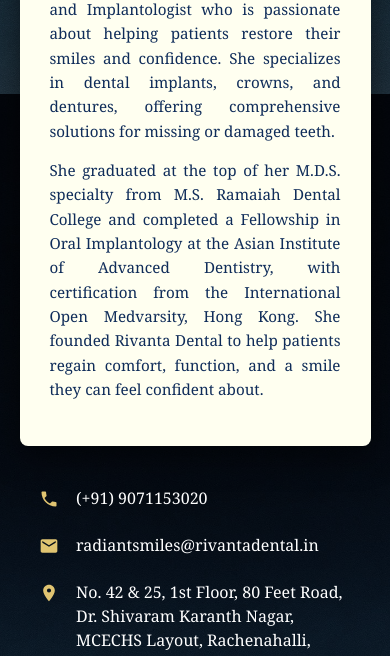
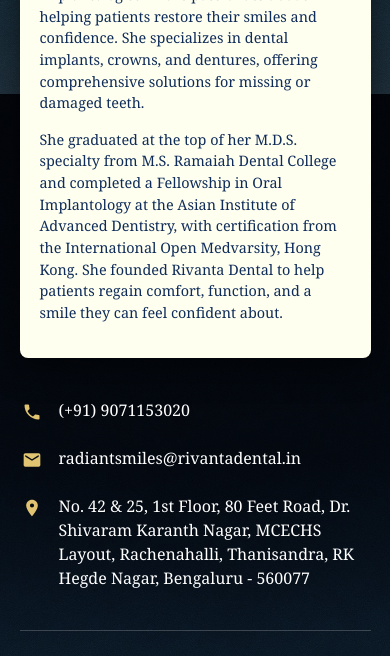
Before and after one commit to naveen-kulkarni0/ideal-fiesta, a plain HTML site: page index.html in a window 390 px wide. Shown: the part 750-1406 px from the top of the page. Drawn offline with Linux system fonts and the light colour scheme.

Commit message:
Fixing the text alignment (#2)
* Setting the font

* fixing maps url

```diff
--- a/styles.css
+++ b/styles.css
@@ -85,7 +85,7 @@ h1 {
   padding: 30px;
   border-radius: 8px;
   margin-bottom: 40px;
-  text-align: justify;
+  text-align: justify; /* Keeps it formal on Desktop */
   box-shadow: 0 10px 30px rgba(0, 0, 0, 0.5);
 }
 .about-doctor h3 {
@@ -104,48 +104,43 @@ h1 {
   color: var(--text-black);
   font-size: 0.95em;
   line-height: 1.6;
+  margin-bottom: 15px;
 }
 
-/* CONTACT SECTION ALIGNMENT */
+/* Contact Section */
 .contact-section {
   display: flex;
   flex-direction: column;
   gap: 20px;
-  align-items: center; /* Centers the whole container block */
+  align-items: center;
   margin-bottom: 40px;
 }
-
 .contact-item {
   display: flex;
-  align-items: flex-start; /* Aligns icon with the top line of text */
+  align-items: flex-start;
   text-align: left;
   width: 100%;
-  max-width: 500px; /* Constrains the width so icons align vertically */
+  max-width: 480px;
 }
-
 .icon-wrapper {
   display: flex;
   justify-content: center;
-  align-items: flex-start;
   width: 24px;
   height: 24px;
   flex-shrink: 0;
   margin-right: 15px;
-  padding-top: 3px; /* Micro-adjustment to center icon with text cap-height */
+  padding-top: 4px;
 }
-
 .icon {
   width: 20px;
   height: 20px;
   fill: var(--gold-light);
 }
-
 .contact-text {
   color: #ffffff !important;
   text-decoration: none;
   font-size: 1em;
   line-height: 1.5;
-  word-wrap: break-word;
 }
 
 /* Footer */
@@ -156,7 +151,6 @@ h1 {
 }
 .instagram-link {
   color: var(--gold-light);
-  transition: 0.3s;
 }
 .domain {
   color: #ccc;
@@ -165,6 +159,7 @@ h1 {
   margin-top: 20px;
 }
 
+/* MOBILE FIXES */
 @media (max-width: 600px) {
   h1 {
     font-size: 1.8em;
@@ -172,7 +167,18 @@ h1 {
   .opening-soon {
     font-size: 1.6em;
   }
+
+  .about-doctor {
+    padding: 20px;
+    text-align: left; /* Removes the huge gaps between words on mobile */
+  }
+
+  .bio-content p {
+    font-size: 0.9em;
+    line-height: 1.5;
+  }
+
   .contact-item {
-    max-width: 90%;
+    max-width: 100%;
   }
 }
```
